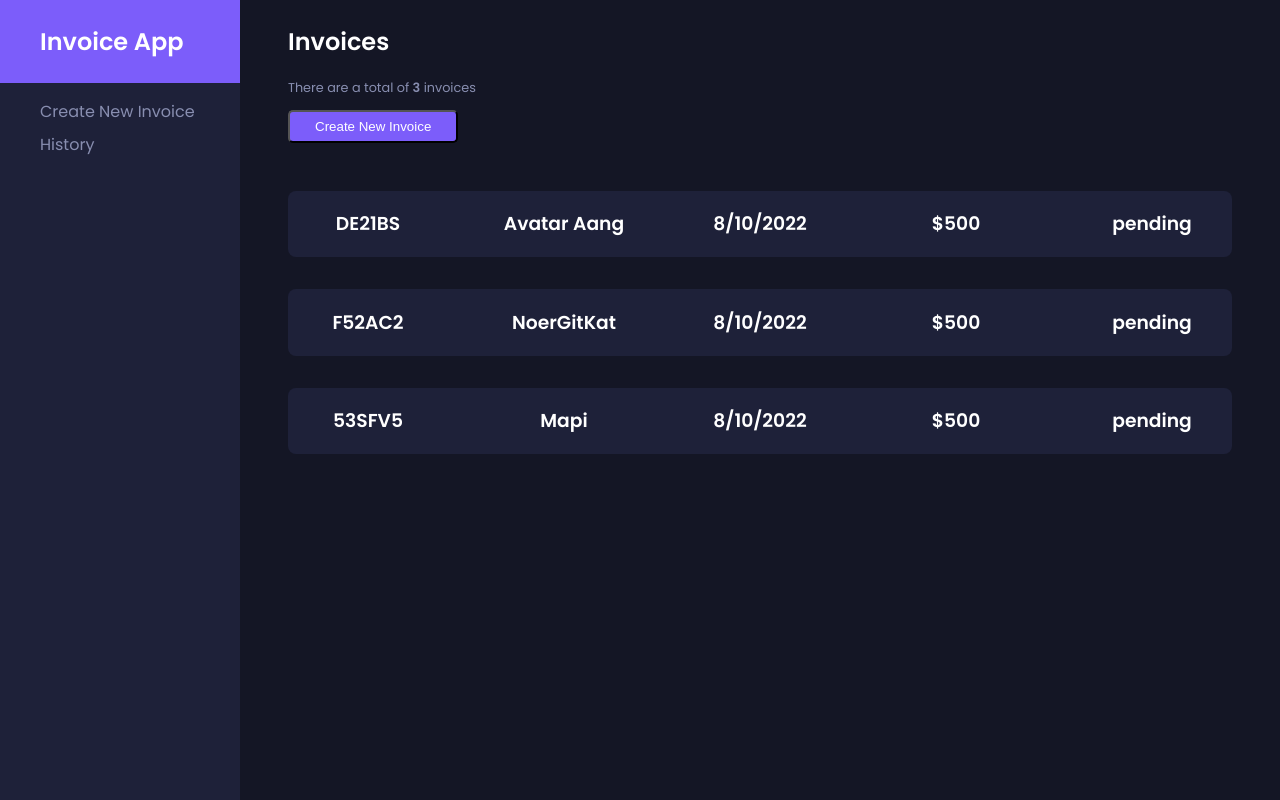
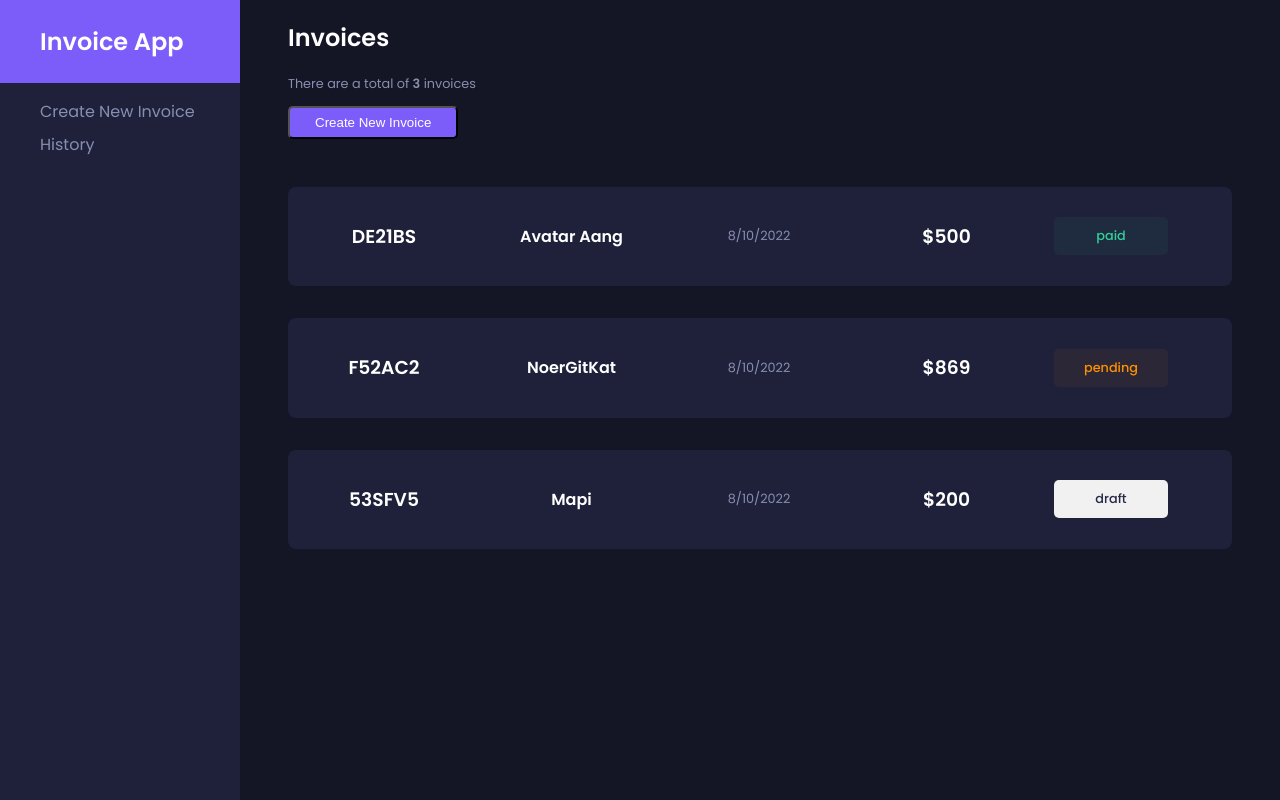
Before and after one commit to NoerGitKat/invoice-app-ts, a Next.js app: page / in a window 1280 px wide. Built offline with nearby package versions, Linux system fonts and the light colour scheme.

Commit message:
feat: styling status button

```diff
--- a/components/invoice/InvoiceContainer.module.scss
+++ /dev/null
@@ -1,9 +0,0 @@
-.container {
-  margin-top: 1.5rem;
-}
-
-@media screen and (max-width: 48rem) {
-  .container {
-    margin-top: initial;
-  }
-}
--- a/components/invoice/data.ts
+++ b/components/invoice/data.ts
@@ -7,20 +7,20 @@ export const invoices = [
     name: "Avatar Aang",
     date: new Date(),
     total: 500,
-    status: EStatus.Pending,
+    status: EStatus.Paid,
   },
   {
     id: "F52AC2",
     name: "NoerGitKat",
     date: new Date(),
-    total: 500,
+    total: 869,
     status: EStatus.Pending,
   },
   {
     id: "53SFV5",
     name: "Mapi",
     date: new Date(),
-    total: 500,
-    status: EStatus.Pending,
+    total: 200,
+    status: EStatus.Draft,
   },
 ];
--- a/components/invoice/index.tsx
+++ b/components/invoice/index.tsx
@@ -1,6 +1,6 @@
 import { useRouter } from "next/router";
 import { IInvoice } from "../../interfaces";
-import styles from "./InvoiceContainer.module.scss";
+
 import InvoiceList from "./list/List";
 
 export interface IInvoiceContainerProps {
@@ -13,7 +13,7 @@ export default function InvoiceContainer({ invoices }: IInvoiceContainerProps) {
   const toCreatePage = () => push("/create");
 
   return (
-    <section className={styles.container}>
+    <section>
       <header>
         <article>
           <h2>Invoices</h2>
--- a/components/invoice/list/List.module.scss
+++ b/components/invoice/list/List.module.scss
@@ -15,12 +15,21 @@
     li {
       display: flex;
       justify-content: space-between;
+      align-items: center;
       background: var(--secondary-color);
       border-radius: 0.5rem;
       margin-bottom: 2rem;
       cursor: pointer;
-      h3 {
+      padding: 1rem;
+
+      h3,
+      h4,
+      p {
         width: 10rem;
+      }
+
+      &:hover {
+        border: 1px solid #fff;
       }
     }
   }
--- /dev/null
+++ b/components/invoice/list/SingleInvoice.module.scss
@@ -0,0 +1,25 @@
+.container {
+  .status {
+    padding: 0.625rem 1.5625rem;
+    width: 4rem;
+    border-radius: 0.3125rem;
+    font-size: 12.8px;
+    outline: none;
+    cursor: pointer;
+    font-weight: 500;
+    margin-right: 3rem;
+
+    &--pending {
+      background: var(--pending-status-bg);
+      color: var(--pending-status-color);
+    }
+    &--paid {
+      background: var(--paid-status-bg);
+      color: var(--paid-status-color);
+    }
+    &--draft {
+      background: var(--draft-status-bg);
+      color: var(--draft-status-color);
+    }
+  }
+}
--- a/components/invoice/list/SingleInvoice.tsx
+++ b/components/invoice/list/SingleInvoice.tsx
@@ -1,5 +1,6 @@
 import Link from "next/link";
 import { EStatus } from "../../../interfaces";
+import styles from "./SingleInvoice.module.scss";
 
 export interface ISingleInvoiceProps {
   id: string;
@@ -11,13 +12,13 @@ export interface ISingleInvoiceProps {
 
 export default function SingleInvoice({ id, name, date, total, status }: ISingleInvoiceProps) {
   return (
-    <Link href={`/invoice/${id}`}>
-      <li>
+    <Link href={`/invoices/${id}`}>
+      <li className={styles.container}>
         <h3>{id}</h3>
-        <h3>{name}</h3>
-        <h3>{date.toLocaleDateString()}</h3>
+        <h4>{name}</h4>
+        <p>{date.toLocaleDateString()}</p>
         <h3>${total}</h3>
-        <h3>{status}</h3>
+        <h3 className={`${styles.status} ${styles[`status--${status}`]}`}>{status}</h3>
       </li>
     </Link>
   );
--- a/pages/index.tsx
+++ b/pages/index.tsx
@@ -1,11 +1,10 @@
 import type { NextPage } from "next";
 import InvoiceContainer from "../components/invoice";
 import { invoices } from "../components/invoice/data";
-import styles from "../styles/Home.module.scss";
 
 const Home: NextPage = () => {
   return (
-    <main className={styles.main}>
+    <main>
       <InvoiceContainer invoices={invoices} />
     </main>
   );
--- a/styles/Global.scss
+++ b/styles/Global.scss
@@ -11,9 +11,9 @@
   --pending-status-bg: rgba(255, 143, 0, 0.06);
   --pending-status-color: #ff8f00;
   --small-text-color: #888eb0;
-  --draft-bg: #252945;
+  --draft-status-bg: #f1f1f1;
+  --draft-status-color: #252945;
   --delete-btn-bg: #ec5757;
-  --edit-btn-bg: #252945;
 }
 
 /* Global Styles */
@@ -28,6 +28,13 @@ body {
 
 body {
   background: var(--body-bg);
+
+  main {
+    padding-left: 18rem;
+    @media screen and (max-width: 48rem) {
+      padding: 0 2rem 2rem;
+    }
+  }
 
   a {
     text-decoration: none;
--- a/styles/Home.module.scss
+++ /dev/null
@@ -1,9 +0,0 @@
-.main {
-  padding-left: 18rem;
-}
-
-@media screen and (max-width: 48rem) {
-  .main {
-    padding: 0 2rem 2rem;
-  }
-}
```
Also changed, not shown: pages/invoices/[id].tsx (added, +11 -0 lines).
